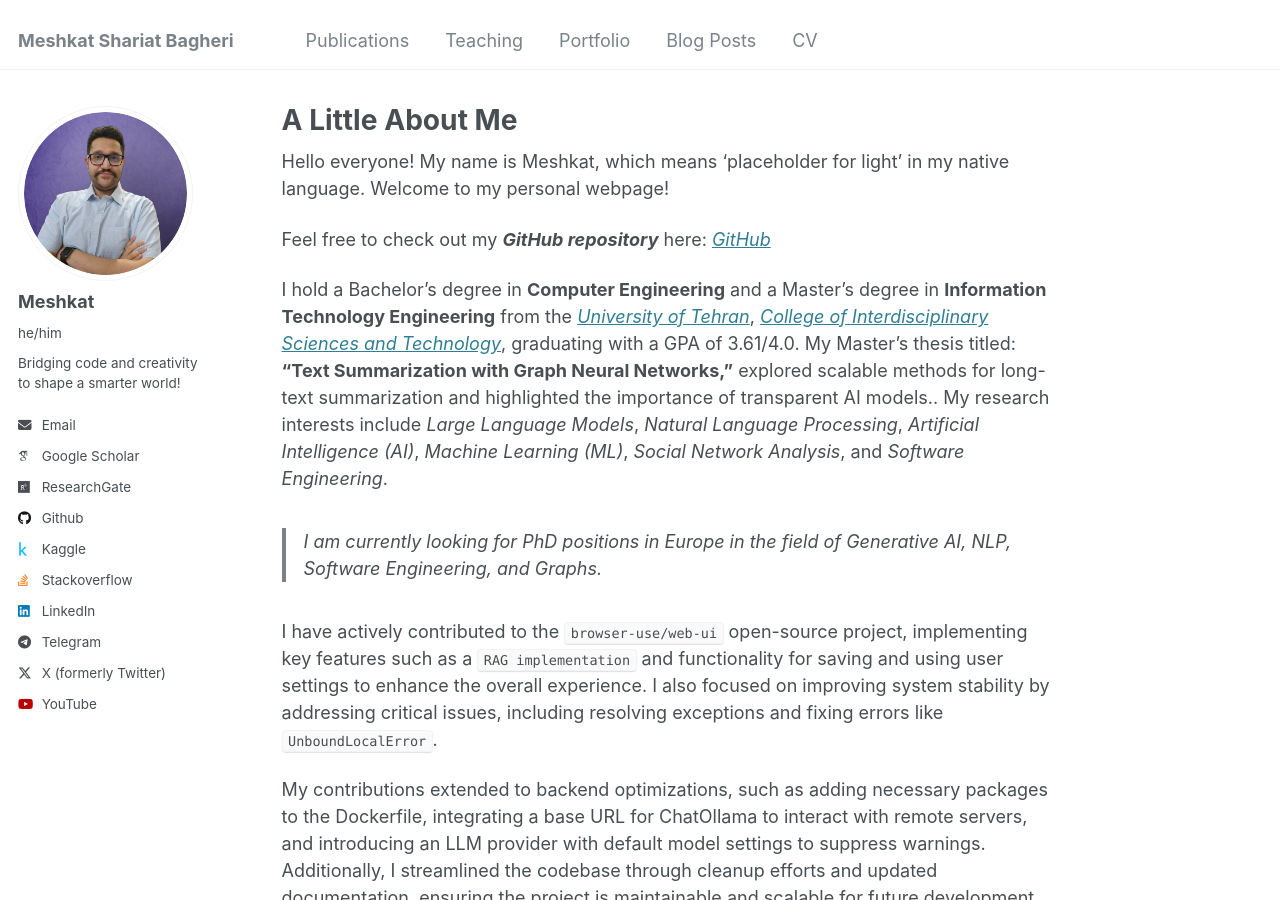
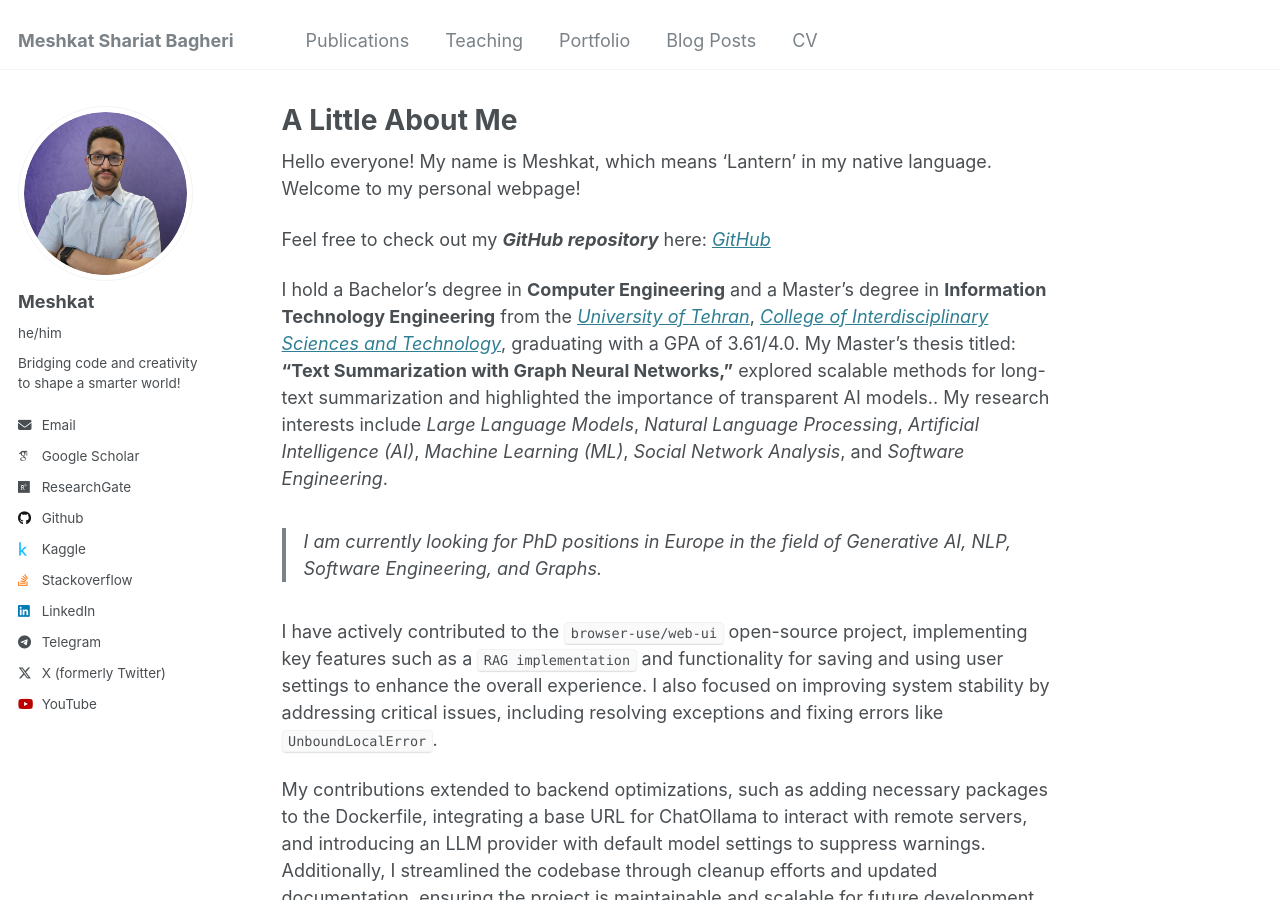
Before and after one commit to MeshkatShB/meshkatshb.github.io, a Jekyll site: the page built from _pages/about.md, in a window 1280 px wide and 900 px high. Built offline with Jekyll 4.4.1, drawn with Linux system fonts in a browser that asks for light colours; some web fonts are replaced.

Commit message:
refactor: change name from descriptive to literal

```diff
--- a/_pages/about.md
+++ b/_pages/about.md
@@ -7,7 +7,7 @@ redirect_from:
   - /about.html
 ---
 
-Hello everyone! My name is Meshkat, which means 'placeholder for light' in my native language. Welcome to my personal webpage!
+Hello everyone! My name is Meshkat, which means 'Lantern' in my native language. Welcome to my personal webpage!
 
 Feel free to check out my **_GitHub repository_** here: [_GitHub_](https://github.com/meshkatshb)
 
```
